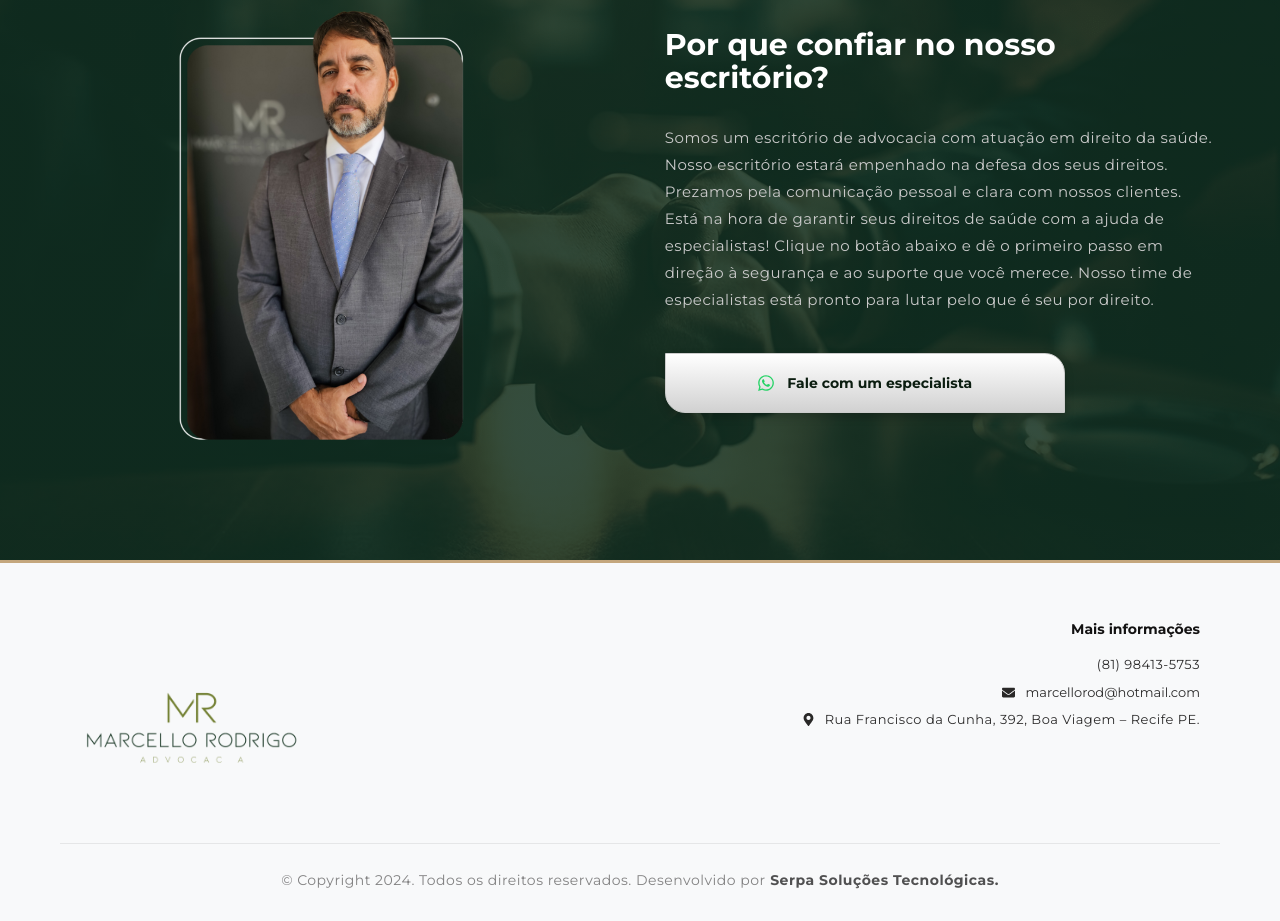
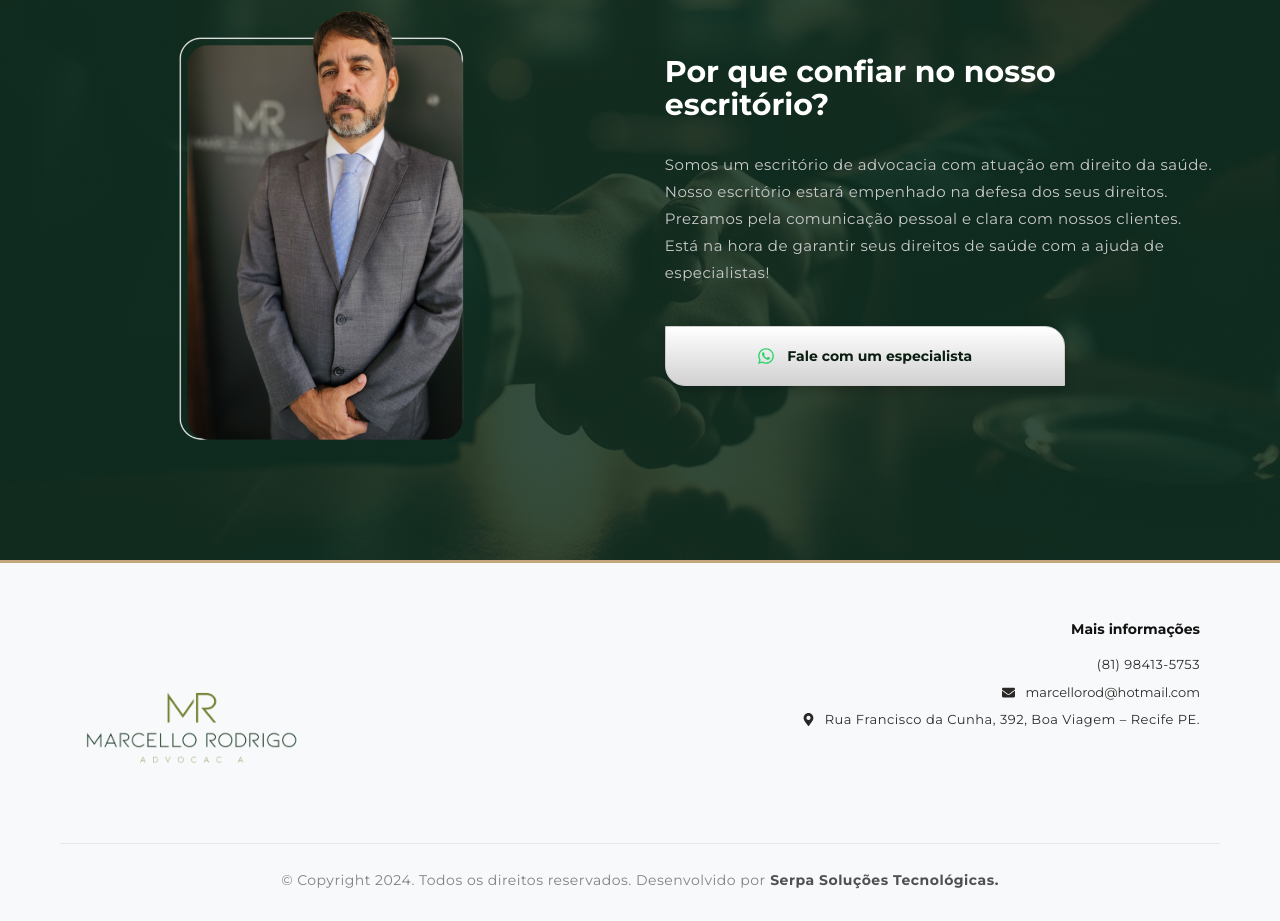
Before and after one commit to Felipeserpa/LandPage-Marcello-adv, a React (Vite) app: page / in a window 1280 px wide. Shown: the part 1720-2641 px from the top of the page. Built offline with nearby package versions, Linux system fonts and the light colour scheme.

Commit message:
atualizacao functions

```diff
--- a/src/sections/About/index.tsx
+++ b/src/sections/About/index.tsx
@@ -6,9 +6,24 @@ export default function About() {
   const WHATSAPP_URL = 'https://wa.me/5581984135753';
 
   const handleWhatsAppClick = (e: React.MouseEvent<HTMLAnchorElement>) => {
+    e.preventDefault();
+
+    // Facebook Pixel
     if (typeof window !== 'undefined' && (window as any).fbq) {
       (window as any).fbq('track', 'Contact');
     }
+
+    // Google Ads Conversion
+    if (typeof window !== 'undefined' && (window as any).gtag) {
+      (window as any).gtag('event', 'conversion', {
+        send_to: 'AW-17872722383/FGwPCL_K5eIbEM-zsMpC',
+      });
+    }
+
+    // Abre WhatsApp após enviar eventos
+    setTimeout(() => {
+      window.open(WHATSAPP_URL, '_blank');
+    }, 300);
   };
 
   return (
@@ -16,7 +31,7 @@ export default function About() {
       <section id="about">
         <div className="container">
           <div className="section-container">
-            {/* LADO ESQUERDO: FOTO COM MOLDURA E ANIMAÇÃO */}
+            {/* LADO ESQUERDO */}
             <motion.div
               className="image-motion"
               initial={{ opacity: 0, x: -100 }}
@@ -27,7 +42,7 @@ export default function About() {
               <img src="fot01.png" alt="Advogado Marcello Rodrigo" />
             </motion.div>
 
-            {/* LADO DIREITO: TEXTO E BOTÃO */}
+            {/* LADO DIREITO */}
             <article>
               <motion.h2
                 className="highlight-title"
@@ -49,10 +64,7 @@ export default function About() {
                 saúde. Nosso escritório estará empenhado na defesa dos seus
                 direitos. Prezamos pela comunicação pessoal e clara com nossos
                 clientes. Está na hora de garantir seus direitos de saúde com a
-                ajuda de especialistas! Clique no botão abaixo e dê o primeiro
-                passo em direção à segurança e ao suporte que você merece. Nosso
-                time de especialistas está pronto para lutar pelo que é seu por
-                direito.
+                ajuda de especialistas!
               </motion.p>
 
               <motion.a
--- a/src/sections/Hero/index.tsx
+++ b/src/sections/Hero/index.tsx
@@ -7,13 +7,29 @@ export default function Presentation() {
   const WHATSAPP_URL = 'https://wa.me/5581984135753';
 
   const handleWhatsAppClick = (e: React.MouseEvent<HTMLAnchorElement>) => {
+    e.preventDefault();
+
+    // Facebook Pixel
     if (typeof window !== 'undefined' && (window as any).fbq) {
       (window as any).fbq('track', 'Contact');
     }
+
+    // Google Ads Conversion
+    if (typeof window !== 'undefined' && (window as any).gtag) {
+      (window as any).gtag('event', 'conversion', {
+        send_to: 'AW-17872722383/FGwPCL_K5eIbEM-zsMpC',
+      });
+    }
+
+    // Abre o WhatsApp após enviar os eventos
+    setTimeout(() => {
+      window.open(WHATSAPP_URL, '_blank');
+    }, 300);
   };
+
   return (
     <Container>
-      {/* Botão Flutuante no canto direito */}
+      {/* Botão flutuante WhatsApp */}
       <a
         href={WHATSAPP_URL}
         className="whatsapp-float"
@@ -45,6 +61,7 @@ export default function Presentation() {
             </h1>
             <h2>Nossa equipe está pronta para te atender, entre em contato!</h2>
 
+            {/* Botão principal */}
             <a
               href={WHATSAPP_URL}
               target="_blank"
```
